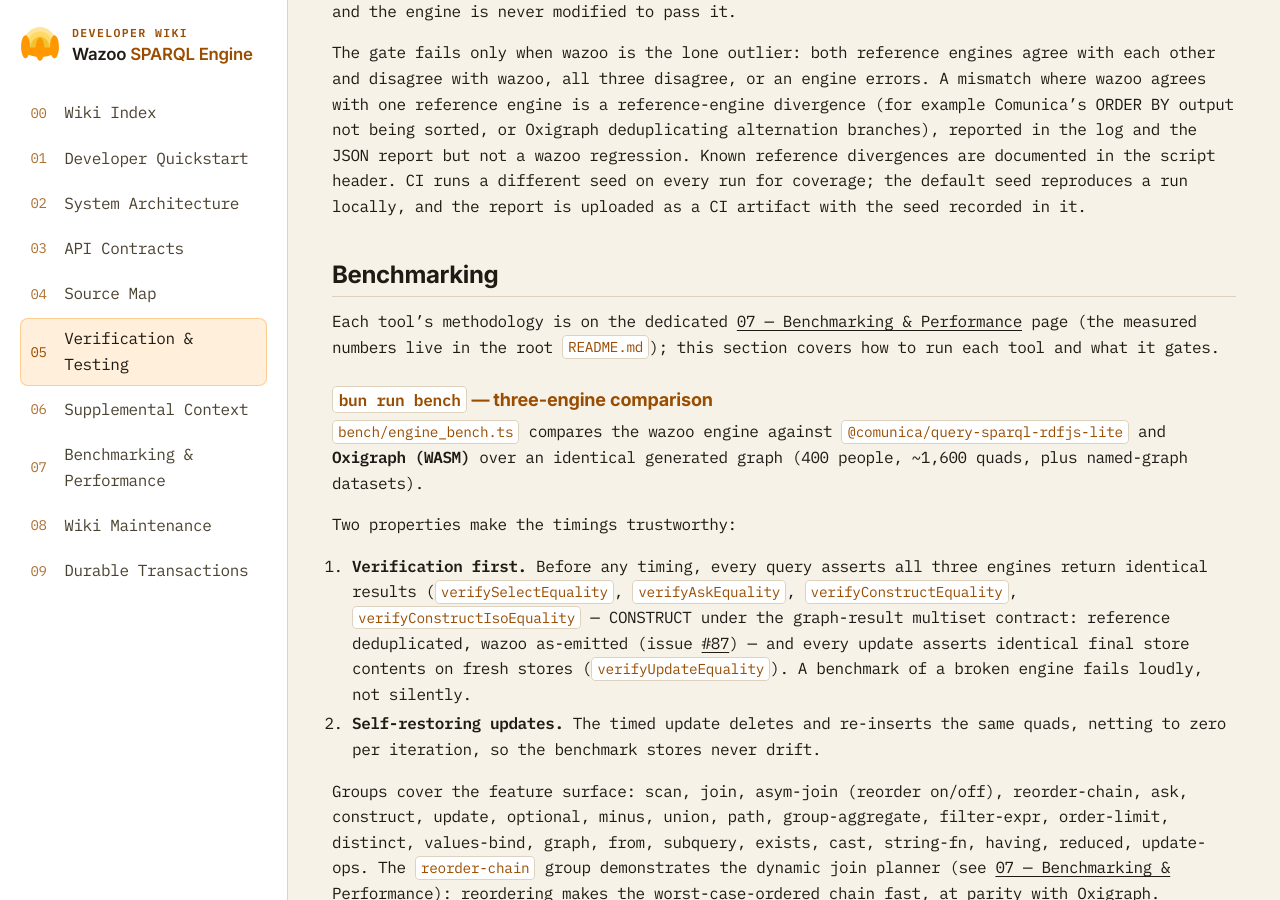
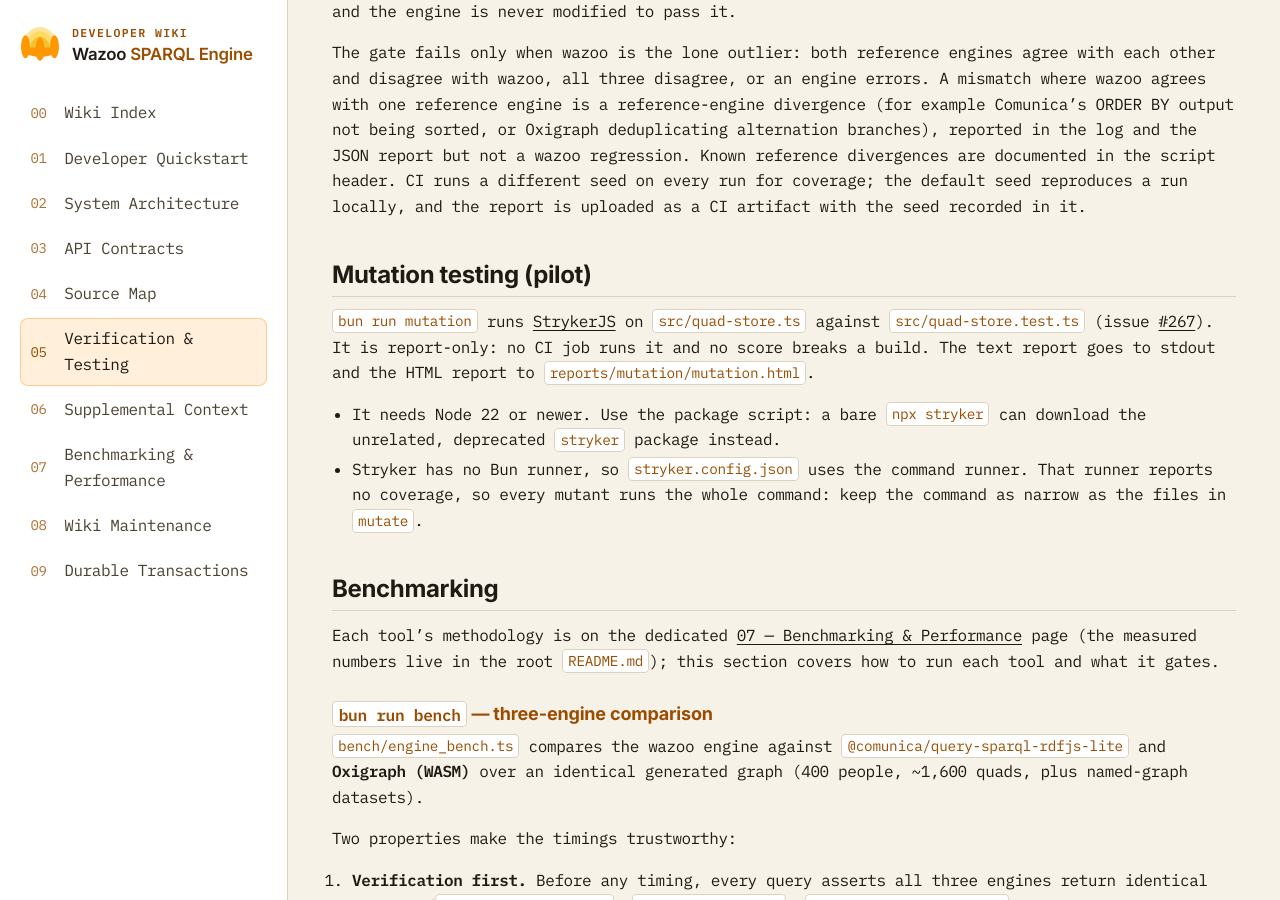
Before and after one commit to wazootech/sparql-engine, a Jekyll site: the page built from docs/05-testing.md, in a window 1280 px wide and 900 px high, scrolled down 4404 px. Built offline with Jekyll 4.4.1, drawn with Linux system fonts in a browser that asks for light colours.

Commit message:
test: pilot StrykerJS mutation testing on src/quad-store.ts (#273)
Report-only `bun run mutation` through Stryker's command runner. No CI job and
no break threshold.

Closes #267

Co-authored-by: Claude Sonnet 5.5 <noreply@anthropic.com>

```diff
--- a/docs/05-testing.md
+++ b/docs/05-testing.md
@@ -176,6 +176,20 @@ the JSON report but not a wazoo regression. Known reference divergences are
 documented in the script header. CI runs a different seed on every run for
 coverage; the default seed reproduces a run locally, and the report is uploaded
 as a CI artifact with the seed recorded in it.
+
+## Mutation testing (pilot)
+
+`bun run mutation` runs [StrykerJS](https://stryker-mutator.io/) on
+`src/quad-store.ts` against `src/quad-store.test.ts` (issue
+[#267](https://github.com/wazootech/sparql-engine/issues/267)). It is
+report-only: no CI job runs it and no score breaks a build. The text report goes
+to stdout and the HTML report to `reports/mutation/mutation.html`.
+
+- It needs Node 22 or newer. Use the package script: a bare `npx stryker` can
+  download the unrelated, deprecated `stryker` package instead.
+- Stryker has no Bun runner, so `stryker.config.json` uses the command runner.
+  That runner reports no coverage, so every mutant runs the whole command: keep
+  the command as narrow as the files in `mutate`.
 
 ## Benchmarking
 
--- a/package.json
+++ b/package.json
@@ -34,6 +34,7 @@
     "lint": "oxlint --deny-warnings",
     "native:coverage": "bun cli/native-coverage.ts",
     "native:build": "bun cli/native-build.ts",
+    "mutation": "stryker run",
     "native:gate": "bun cli/native-gate.ts",
     "parser:generate": "bun src/parser/generate-parser.ts",
     "parser:check": "bun src/parser/generate-parser.ts --check",
@@ -59,6 +60,7 @@
     "oxigraph": "^0.5.9"
   },
   "devDependencies": {
+    "@stryker-mutator/core": "10.1.1",
     "@types/node": "^22.10.0",
     "@wazoo/sparql-engine-published": "npm:@jsr/wazoo__sparql-engine@0.4.1",
     "jsr": "0.14.3",
```
Also changed, not shown: stryker.config.json (added, +13 -0 lines), 2 other files.
